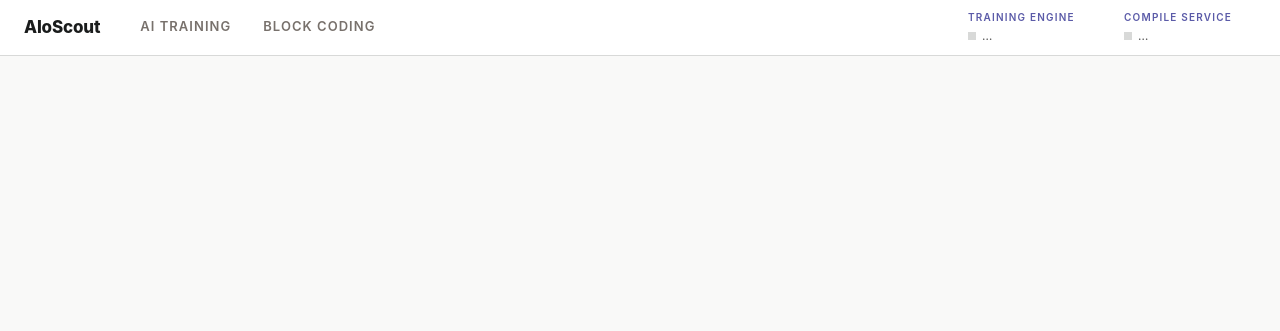
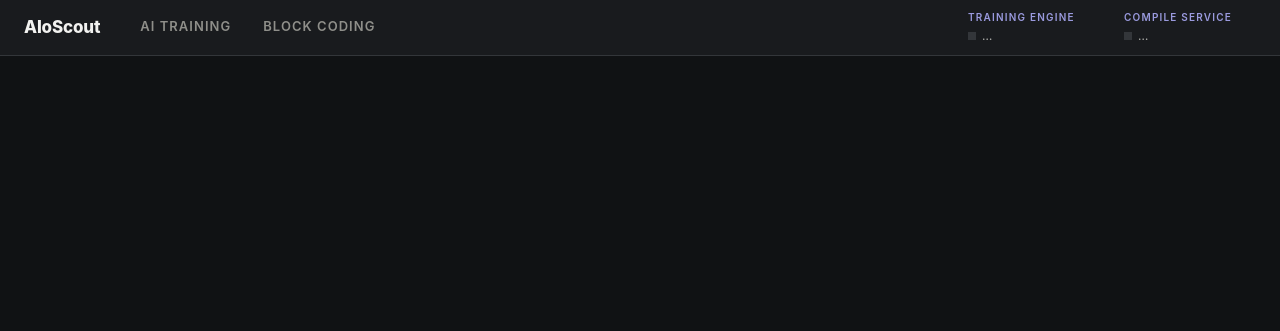
Before and after one commit to AIoScout/aioscout-desktop, a website built with Vite: page src/renderer/index.html in a window 1280 px wide. Shown: the top 331 px of the page. Built offline with nearby package versions, Linux system fonts and the dark colour scheme.

Commit message:
Dark mode for the desktop shell (follows the system theme)
- DESIGN.md tokens inverted for dark (canvas #101214/#191b1e, ink→near-white,
  lighter purple accent); all components flip via the existing variables
- window backgroundColor follows nativeTheme (no light flash on launch)
- pre-seed mixly user.theme=auto so the block editor flips together with
  the shell and the training workspace (all three follow the system)

```diff
--- a/src/renderer/shell.css
+++ b/src/renderer/shell.css
@@ -19,6 +19,24 @@
   --sp-3: 24px;
   --sp-4: 32px;
   --sp-6: 48px;
+  color-scheme: light dark;
+}
+
+/* Dark mode (DESIGN.md tokens inverted): follows the system theme; the
+   embedded pages (mixly editor, training workspace) follow the system
+   theme as well, so the whole app flips together. */
+@media (prefers-color-scheme: dark) {
+  :root {
+    --ink: #f2f2f0;
+    --black: #ffffff;
+    --body: #b6b6b2;
+    --mute: #8f8f8a;
+    --hairline: #33363a;
+    --canvas: #191b1e;
+    --canvas-soft: #101214;
+    --accent-orange: #f58331;
+    --accent-purple: #9a9ade;
+  }
 }
 
 * {
```
Also changed, not shown: src/main/windowManager.ts (+7 -3 lines).
